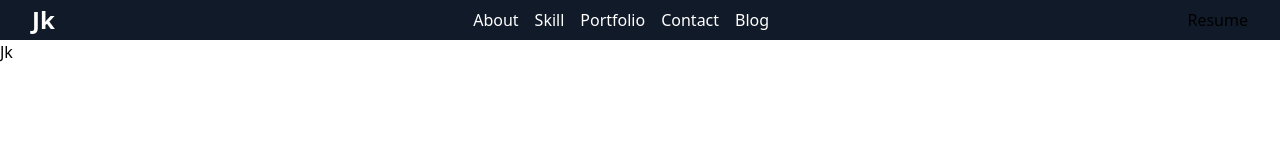
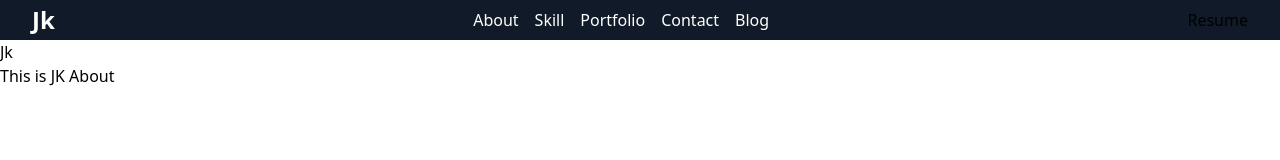
Before and after one commit to NishatFariza/jk-portfolio, a Next.js app: page / in a window 1280 px wide. Shown: the top 160 px of the page. Built offline with nearby package versions, Linux system fonts and the light colour scheme.

Commit message:
add:about component

```diff
--- /dev/null
+++ b/src/components/About.tsx
@@ -0,0 +1,9 @@
+import React from 'react'
+
+const About = () => {
+  return (
+    <div>This is JK About</div>
+  )
+}
+
+export default About
--- a/src/pages/index.tsx
+++ b/src/pages/index.tsx
@@ -3,12 +3,14 @@
 import styles from '../styles/Home.module.css'
 import Header from '../components/Header'
 import Hero from '../components/Hero'
+import About from '../components/About'
 
 export default function Home() {
   return (
     <div>
       <Header />
       <Hero />
+      <About />
     </div>
   )
 }
```
